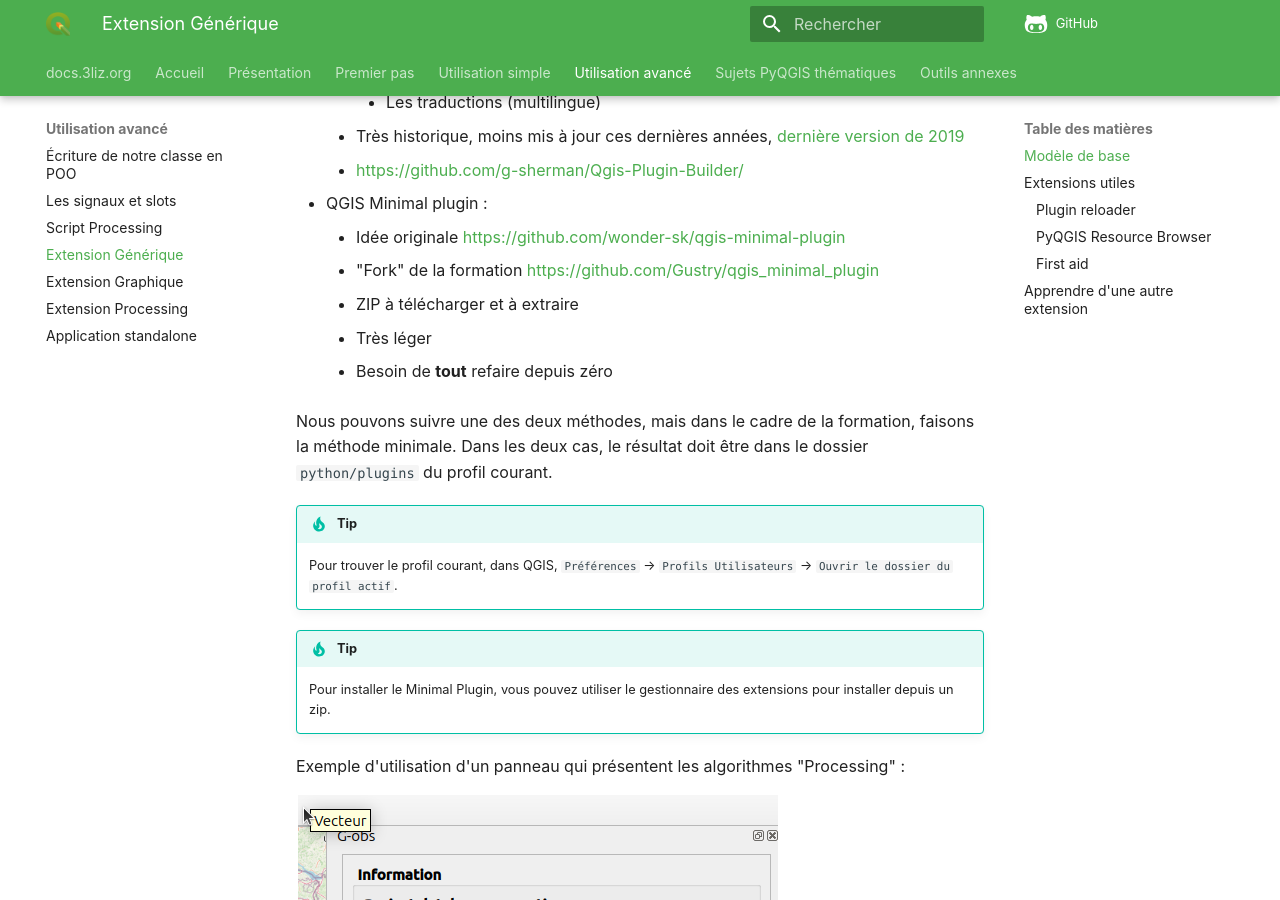
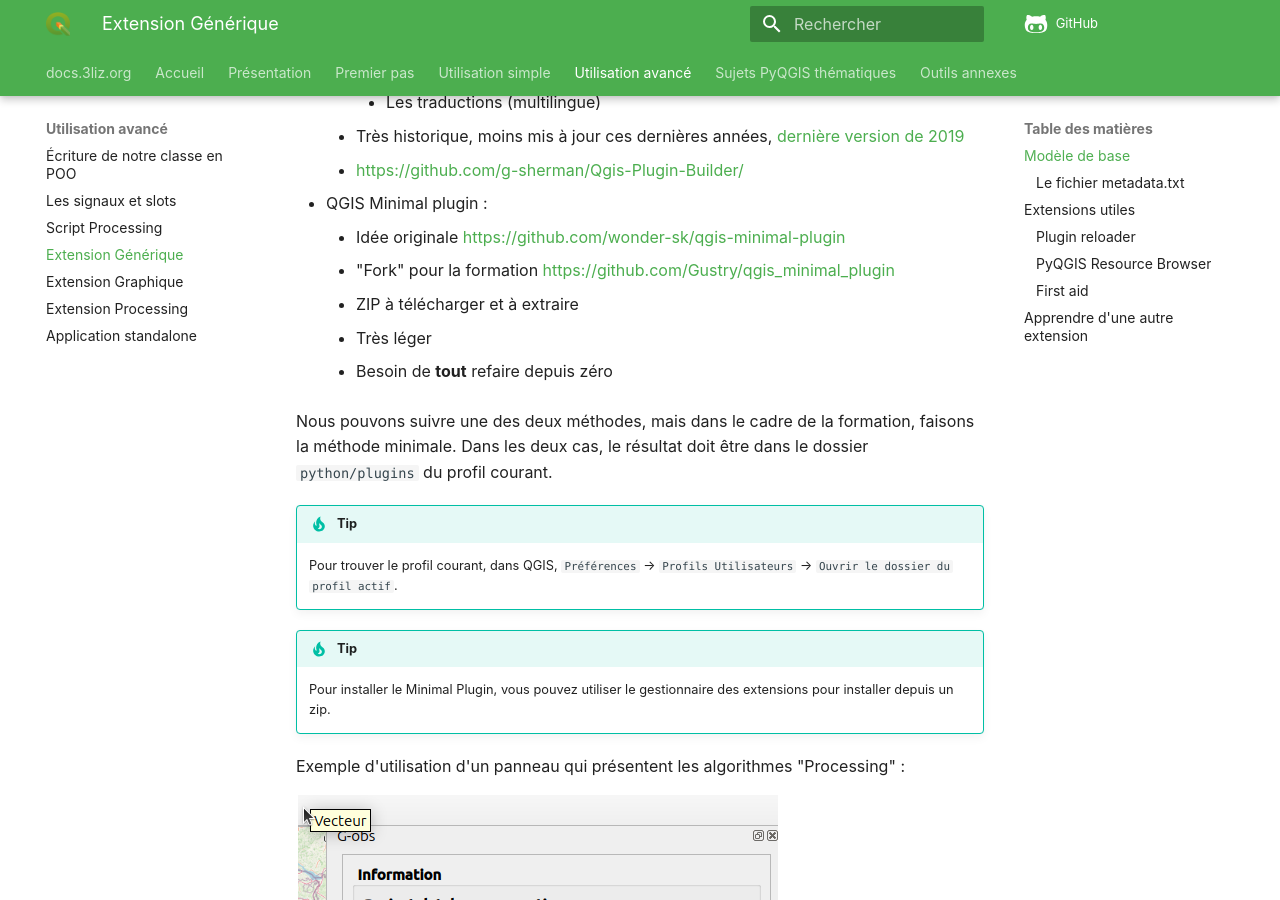
Before and after one commit to 3liz/formation-pyqgis, an MkDocs documentation site: the page built from docs/extension-generique.md, in a window 1280 px wide and 900 px high, scrolled down 465 px. Built offline with MkDocs 1.6.1 and Material for MkDocs 9.7.7, drawn with Linux system fonts in a browser that asks for light colours; nearby versions of some CDN libraries; comment, search, counter and statistics services are not loaded; some of the changed text lies outside the part shown.

Commit message:
Liste des clés dans un metadata.txt

```diff
--- a/docs/extension-generique.md
+++ b/docs/extension-generique.md
@@ -16,7 +16,7 @@
     * https://github.com/g-sherman/Qgis-Plugin-Builder/
 * QGIS Minimal plugin :
     * Idée originale https://github.com/wonder-sk/qgis-minimal-plugin
-    * "Fork" de la formation https://github.com/Gustry/qgis_minimal_plugin
+    * "Fork" pour la formation https://github.com/Gustry/qgis_minimal_plugin
     * ZIP à télécharger et à extraire
     * Très léger
     * Besoin de **tout** refaire depuis zéro
@@ -34,6 +34,11 @@
 Exemple d'utilisation d'un panneau qui présentent les algorithmes "Processing" :
 
 ![RAEPA](./media/gobs.png)
+
+### Le fichier `metadata.txt`
+
+[Liste des valeurs possibles](https://docs.qgis.org/3.34/en/docs/pyqgis_developer_cookbook/plugins/plugins.html#metadata-txt)
+dans un fichier `metadata.txt`
 
 ## Extensions utiles
 
```
